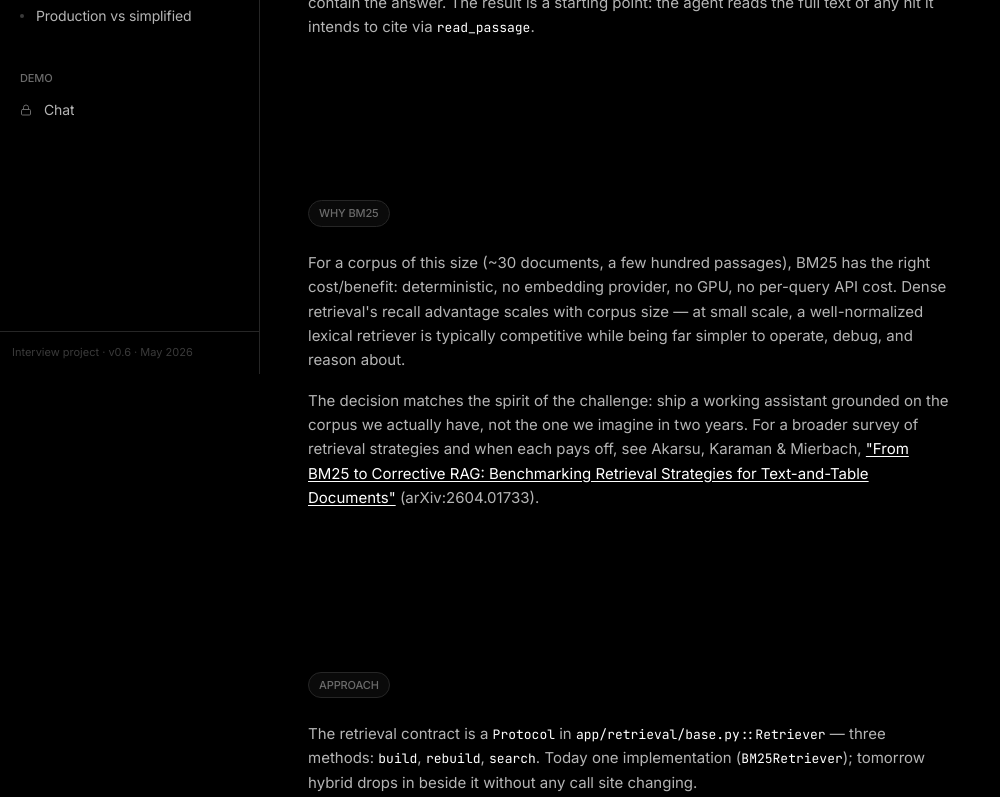
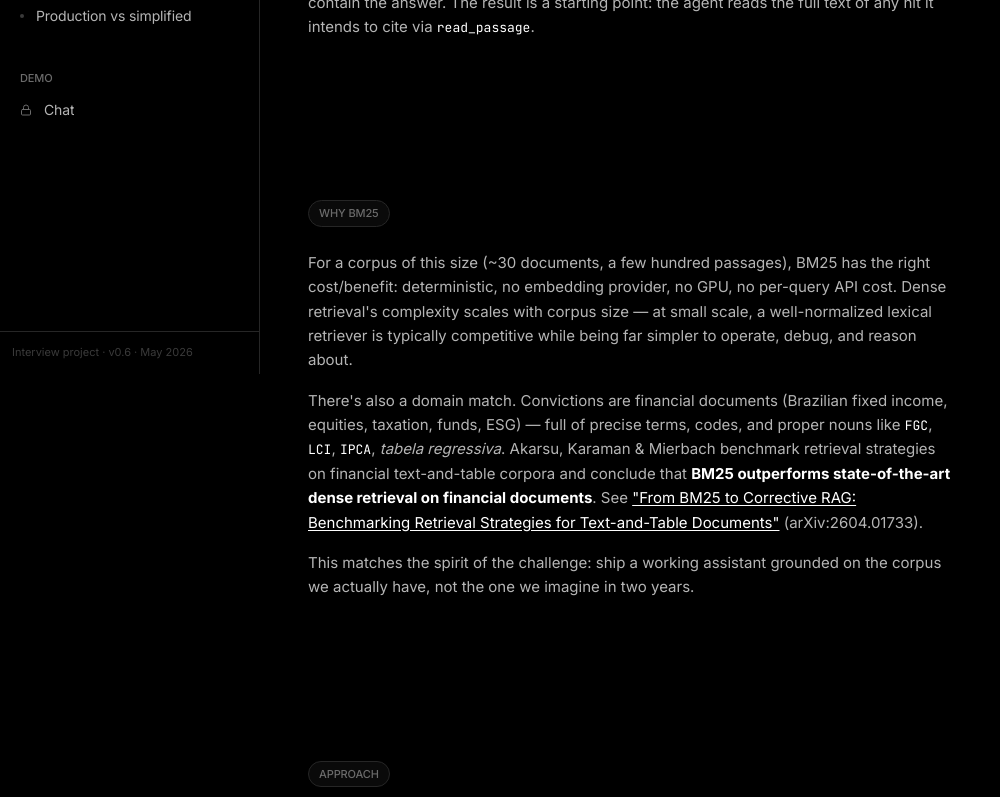
Before and after one commit to camilaDiToro/conviction-assistant, a React (Vite) app in the folder frontend/: page /design/pipeline/retrieval in a window 1280 px wide. Shown: the part 426-1223 px from the top of the page, without its empty margins (0-1000 px from the left). Built offline with nearby package versions, Linux system fonts and the light colour scheme.

Commit message:
design retrieval: surface paper finding that bm25 beats dense retrieval on financial docs

```diff
--- a/frontend/src/features/design/RetrievalPage.tsx
+++ b/frontend/src/features/design/RetrievalPage.tsx
@@ -51,15 +51,22 @@ export default function RetrievalPage() {
           <p>
             For a corpus of this size (~30 documents, a few hundred passages), BM25 has the
             right cost/benefit: deterministic, no embedding provider, no GPU, no per-query API
-            cost. Dense retrieval's recall advantage scales with corpus size — at small scale, a
+            cost. Dense retrieval's complexity scales with corpus size — at small scale, a
             well-normalized lexical retriever is typically competitive while being far simpler
             to operate, debug, and reason about.
           </p>
           <p>
-            The decision matches the spirit of the challenge: ship a working assistant grounded
-            on the corpus we actually have, not the one we imagine in two years. For a broader
-            survey of retrieval strategies and when each pays off, see Akarsu, Karaman &amp;
-            Mierbach,{' '}
+            There's also a domain match. Convictions are financial documents (Brazilian fixed
+            income, equities, taxation, funds, ESG) — full of precise terms, codes, and proper
+            nouns like <code className="font-mono text-[13px] text-ink-1">FGC</code>,{' '}
+            <code className="font-mono text-[13px] text-ink-1">LCI</code>,{' '}
+            <code className="font-mono text-[13px] text-ink-1">IPCA</code>,{' '}
+            <em>tabela regressiva</em>. Akarsu, Karaman &amp; Mierbach benchmark retrieval
+            strategies on financial text-and-table corpora and conclude that{' '}
+            <strong className="text-ink-1">
+              BM25 outperforms state-of-the-art dense retrieval on financial documents
+            </strong>
+            . See{' '}
             <a
               href="https://arxiv.org/abs/2604.01733"
               target="_blank"
@@ -70,6 +77,10 @@ export default function RetrievalPage() {
               Documents"
             </a>{' '}
             (arXiv:2604.01733).
+          </p>
+          <p>
+            This matches the spirit of the challenge: ship a working assistant grounded on the
+            corpus we actually have, not the one we imagine in two years.
           </p>
         </div>
       </Section>
```
